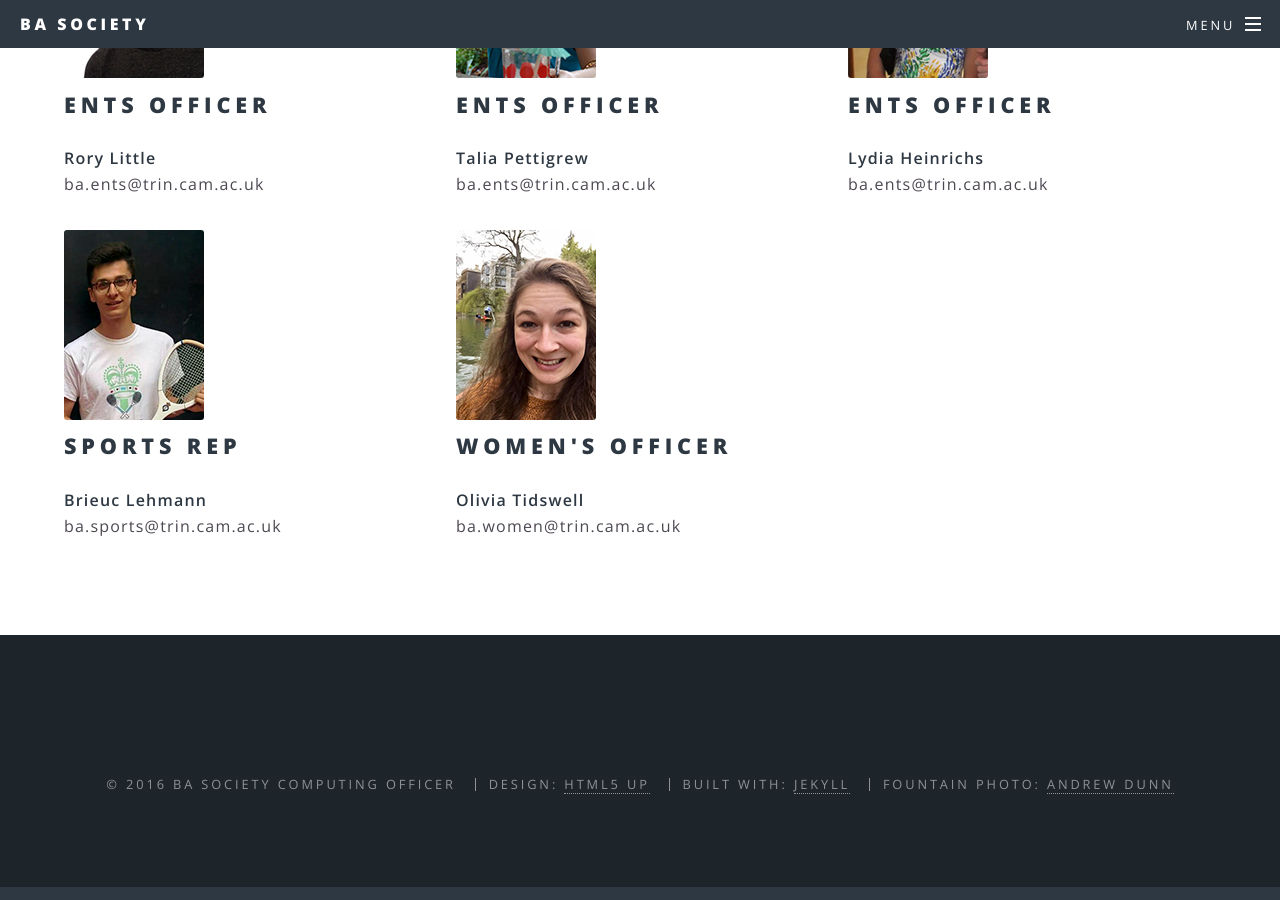
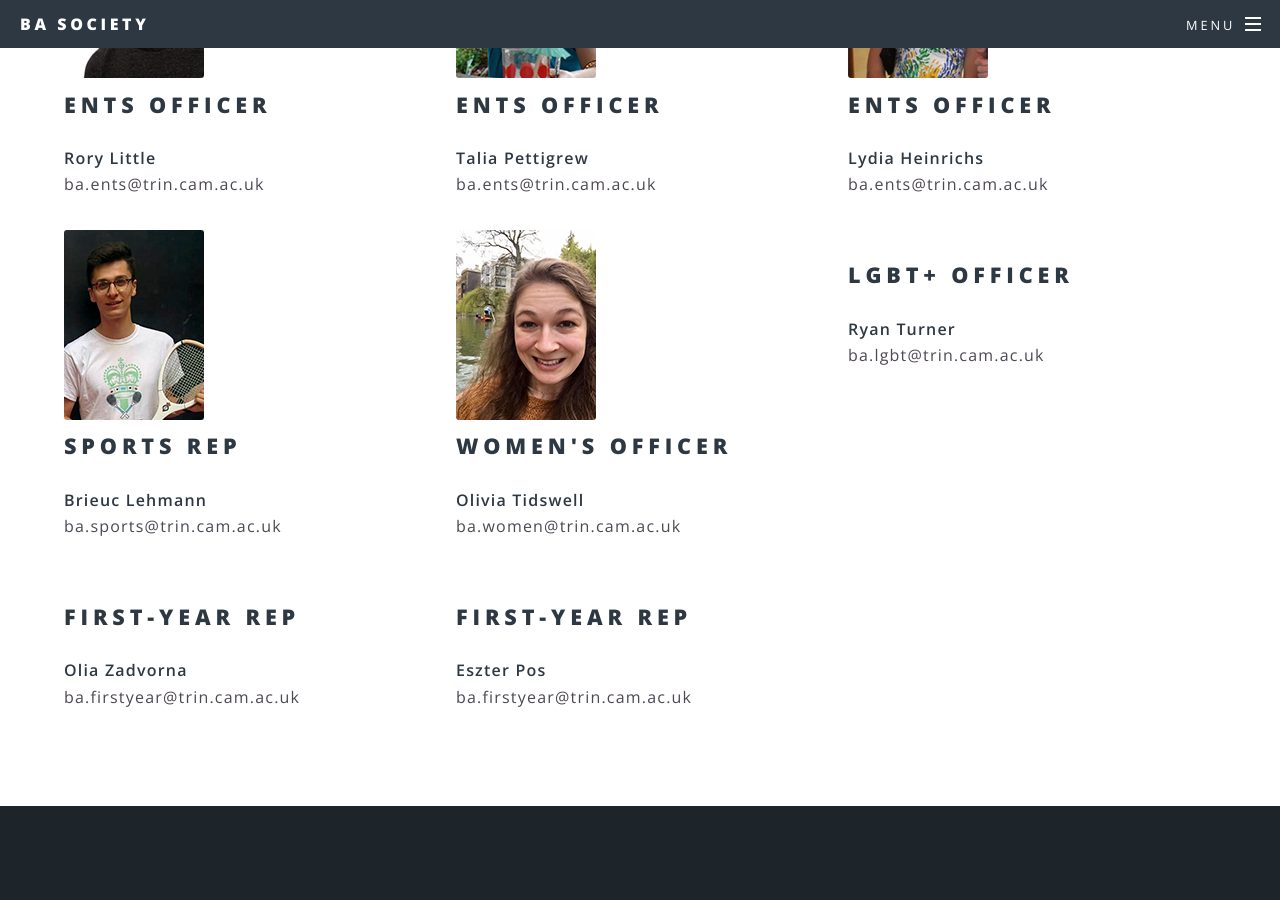
Before and after one commit to TrinityBASociety/trinitybasociety.github.io, a Jekyll site: the page built from committee/index.html, in a window 1280 px wide and 900 px high, scrolled down 1244 px. Built offline with Jekyll 4.4.1, drawn with Linux system fonts in a browser that asks for light colours.

Commit message:
Add LGBT+ and first-year reps to committee section

```diff
--- a/committee/index.html
+++ b/committee/index.html
@@ -93,4 +93,28 @@ order: 2
 				<p>ba.women@trin.cam.ac.uk</p>
 			</div>
 	</div>
+	<div class="4u 12u$(medium)">
+			<div class="image"></div><div class="content">
+				<h2>LGBT+ Officer</h2>
+				<b>Ryan Turner</b>
+				<p>ba.lgbt@trin.cam.ac.uk</p>
+			</div>
+	</div>
 </div>
+
+<div class="row">
+	<div class="4u 12u$(medium)">
+			<div class="image"></div><div class="content">
+				<h2>First-year Rep</h2>
+				<b>Olia Zadvorna</b>
+				<p>ba.firstyear@trin.cam.ac.uk</p>
+			</div>
+	</div>
+	<div class="4u 12u$(medium)">
+			<div class="image"></div><div class="content">
+				<h2>First-year Rep</h2>
+				<b>Eszter Pos</b>
+				<p>ba.firstyear@trin.cam.ac.uk</p>
+			</div>
+	</div>
+</div>
```
